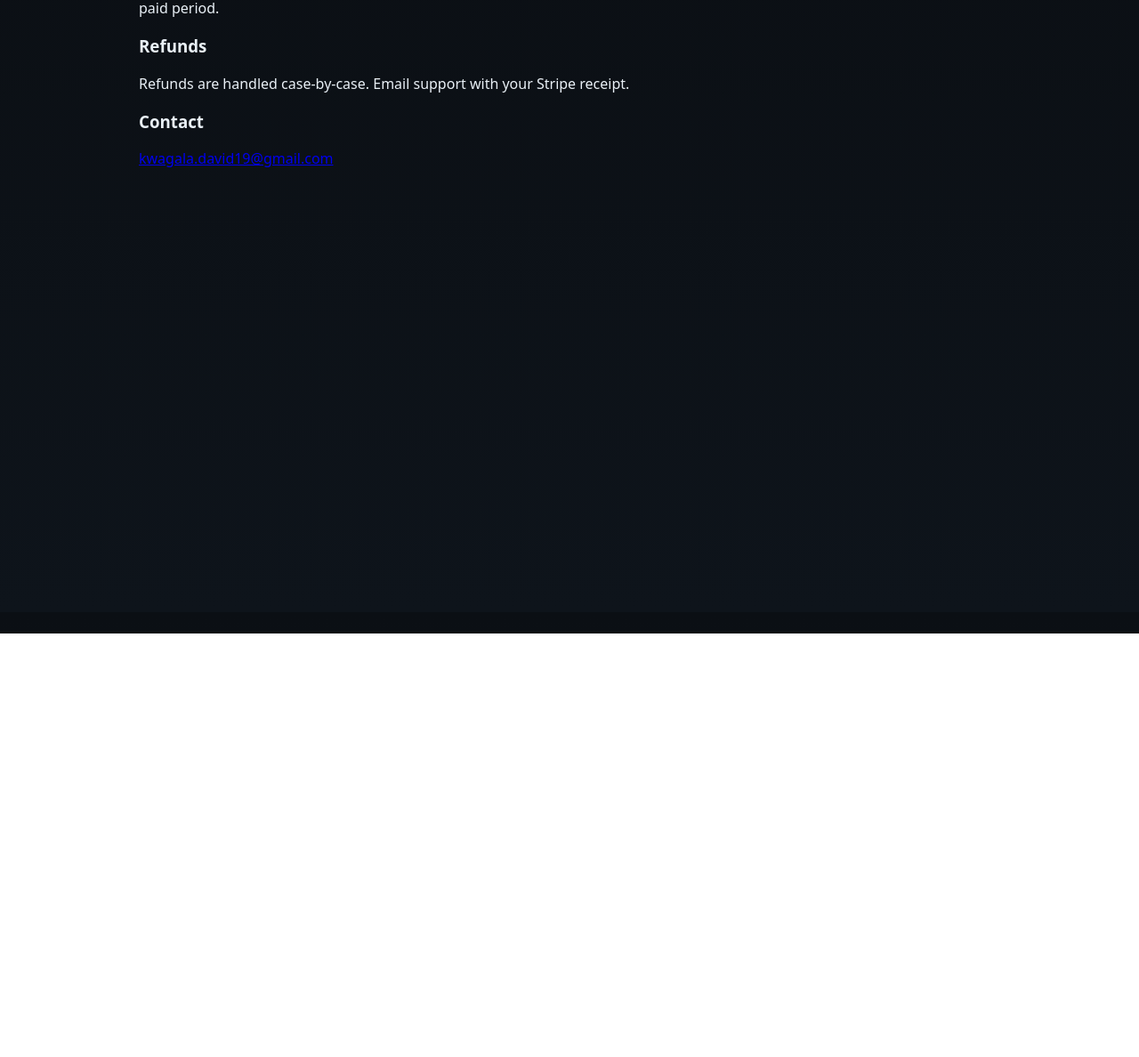
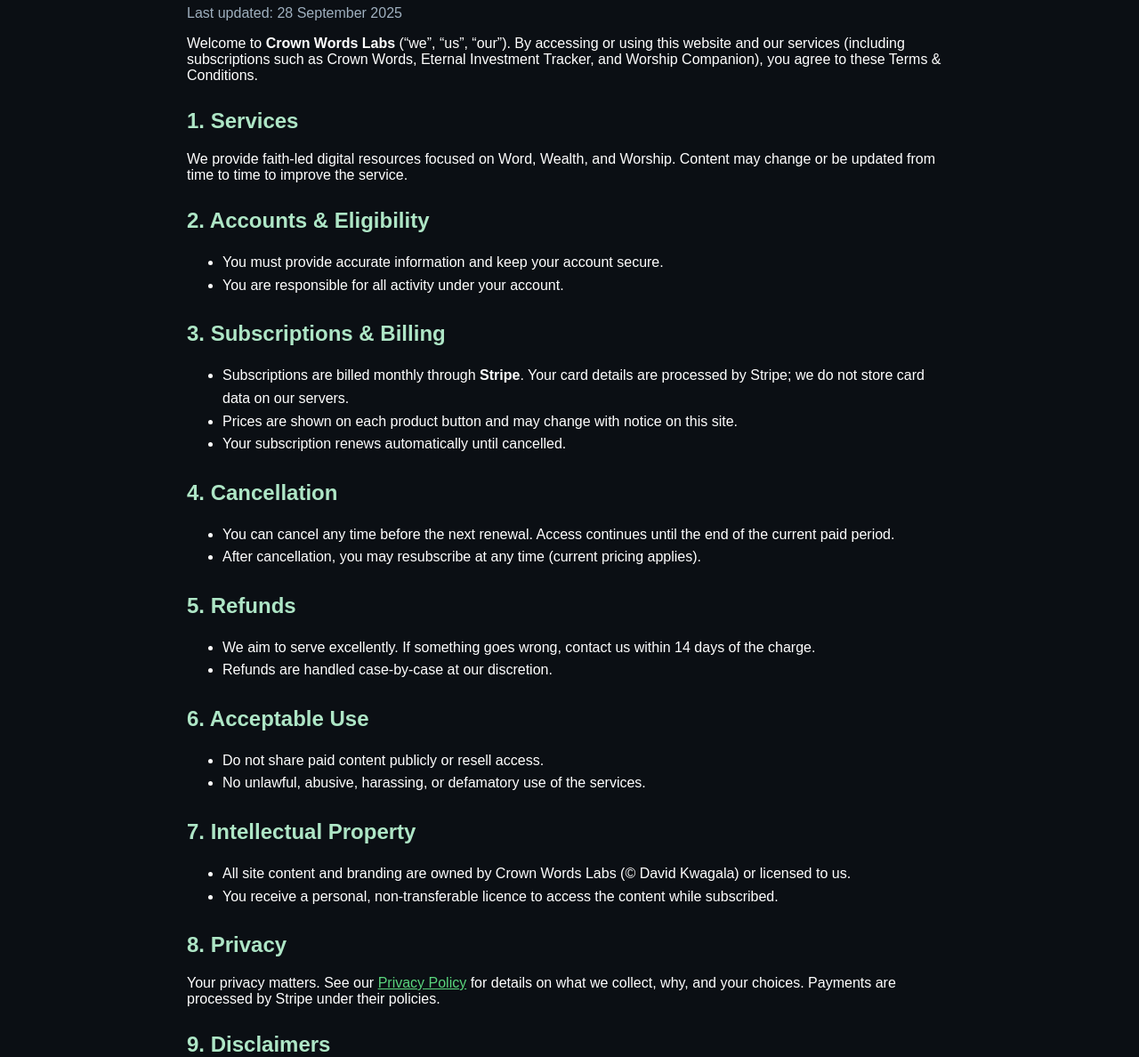
Before and after one commit to coxdoj/CrownWords, a plain HTML site: page terms.html in a window 1280 px wide. Shown: the part 112-1300 px from the top of the page at 89% size. Before the commit the page ends 824 px from the top, so only its background shows below. Drawn offline with Linux system fonts and the light colour scheme.

Commit message:
Update terms.html

```diff
--- a/terms.html
+++ b/terms.html
@@ -1,12 +1,87 @@
-<!doctype html><html lang="en"><head>
-<meta charset="utf-8"><meta name="viewport" content="width=device-width,initial-scale=1">
-<title>Terms · Crown Words Labs</title>
-<link rel="stylesheet" href="styles.css"></head>
-<body class="container">
-<h1>Terms of Service</h1>
-<p>By subscribing, you agree to recurring monthly billing via Stripe. You can cancel anytime; access continues until the end of the paid period.</p>
-<h3>Refunds</h3>
-<p>Refunds are handled case-by-case. Email support with your Stripe receipt.</p>
-<h3>Contact</h3>
-<p><a href="mailto:kwagala.david19@gmail.com">kwagala.david19@gmail.com</a></p>
-</body></html>
+<!doctype html>
+<html lang="en-GB">
+<head>
+  <meta charset="utf-8">
+  <title>Terms & Conditions · Crown Words Labs</title>
+  <meta name="viewport" content="width=device-width, initial-scale=1">
+  <link rel="stylesheet" href="styles.css">
+  <style>
+    body{background:#0b0f14;color:#fff;font-family:Arial,sans-serif;max-width:900px;margin:40px auto;padding:20px}
+    h1{color:#2ecc71;margin-top:0}
+    h2{color:#aee6c6;margin-top:28px}
+    a{color:#5ad67d}
+    ul{line-height:1.6}
+    .muted{color:#9fb0bf}
+  </style>
+</head>
+<body>
+  <h1>Terms &amp; Conditions</h1>
+  <p class="muted">Last updated: 28 September 2025</p>
+
+  <p>Welcome to <strong>Crown Words Labs</strong> (“we”, “us”, “our”). By accessing or using this website and our
+  services (including subscriptions such as Crown Words, Eternal Investment Tracker, and Worship
+  Companion), you agree to these Terms &amp; Conditions.</p>
+
+  <h2>1. Services</h2>
+  <p>We provide faith-led digital resources focused on Word, Wealth, and Worship. Content may change or be
+  updated from time to time to improve the service.</p>
+
+  <h2>2. Accounts &amp; Eligibility</h2>
+  <ul>
+    <li>You must provide accurate information and keep your account secure.</li>
+    <li>You are responsible for all activity under your account.</li>
+  </ul>
+
+  <h2>3. Subscriptions &amp; Billing</h2>
+  <ul>
+    <li>Subscriptions are billed monthly through <strong>Stripe</strong>. Your card details are processed by Stripe; we do not store card data on our servers.</li>
+    <li>Prices are shown on each product button and may change with notice on this site.</li>
+    <li>Your subscription renews automatically until cancelled.</li>
+  </ul>
+
+  <h2>4. Cancellation</h2>
+  <ul>
+    <li>You can cancel any time before the next renewal. Access continues until the end of the current paid period.</li>
+    <li>After cancellation, you may resubscribe at any time (current pricing applies).</li>
+  </ul>
+
+  <h2>5. Refunds</h2>
+  <ul>
+    <li>We aim to serve excellently. If something goes wrong, contact us within 14 days of the charge.</li>
+    <li>Refunds are handled case-by-case at our discretion.</li>
+  </ul>
+
+  <h2>6. Acceptable Use</h2>
+  <ul>
+    <li>Do not share paid content publicly or resell access.</li>
+    <li>No unlawful, abusive, harassing, or defamatory use of the services.</li>
+  </ul>
+
+  <h2>7. Intellectual Property</h2>
+  <ul>
+    <li>All site content and branding are owned by Crown Words Labs (© David Kwagala) or licensed to us.</li>
+    <li>You receive a personal, non-transferable licence to access the content while subscribed.</li>
+  </ul>
+
+  <h2>8. Privacy</h2>
+  <p>Your privacy matters. See our <a href="privacy.html">Privacy Policy</a> for details on what we collect, why, and your choices.
+  Payments are processed by Stripe under their policies.</p>
+
+  <h2>9. Disclaimers</h2>
+  <ul>
+    <li>Content is provided for spiritual inspiration, education, and stewardship guidance. We do not provide legal, tax, or investment advice.</li>
+    <li>Services are provided “as is” without warranties of any kind to the extent permitted by law.</li>
+  </ul>
+
+  <h2>10. Limitation of Liability</h2>
+  <p>To the fullest extent permitted by law, we are not liable for indirect or consequential damages. Our total liability for any claim is limited to the amount you paid in the 3 months prior to the claim.</p>
+
+  <h2>11. Changes to These Terms</h2>
+  <p>We may update these Terms. Material changes will be posted here with a new “Last updated” date. Continued use after changes means you accept the updated Terms.</p>
+
+  <h2>12. Contact</h2>
+  <p>Questions? Email <a href="mailto:kwagala.david19@gmail.com">kwagala.david19@gmail.com</a>.</p>
+
+  <p><a href="index.html">← Back to Home</a></p>
+</body>
+</html>
```
